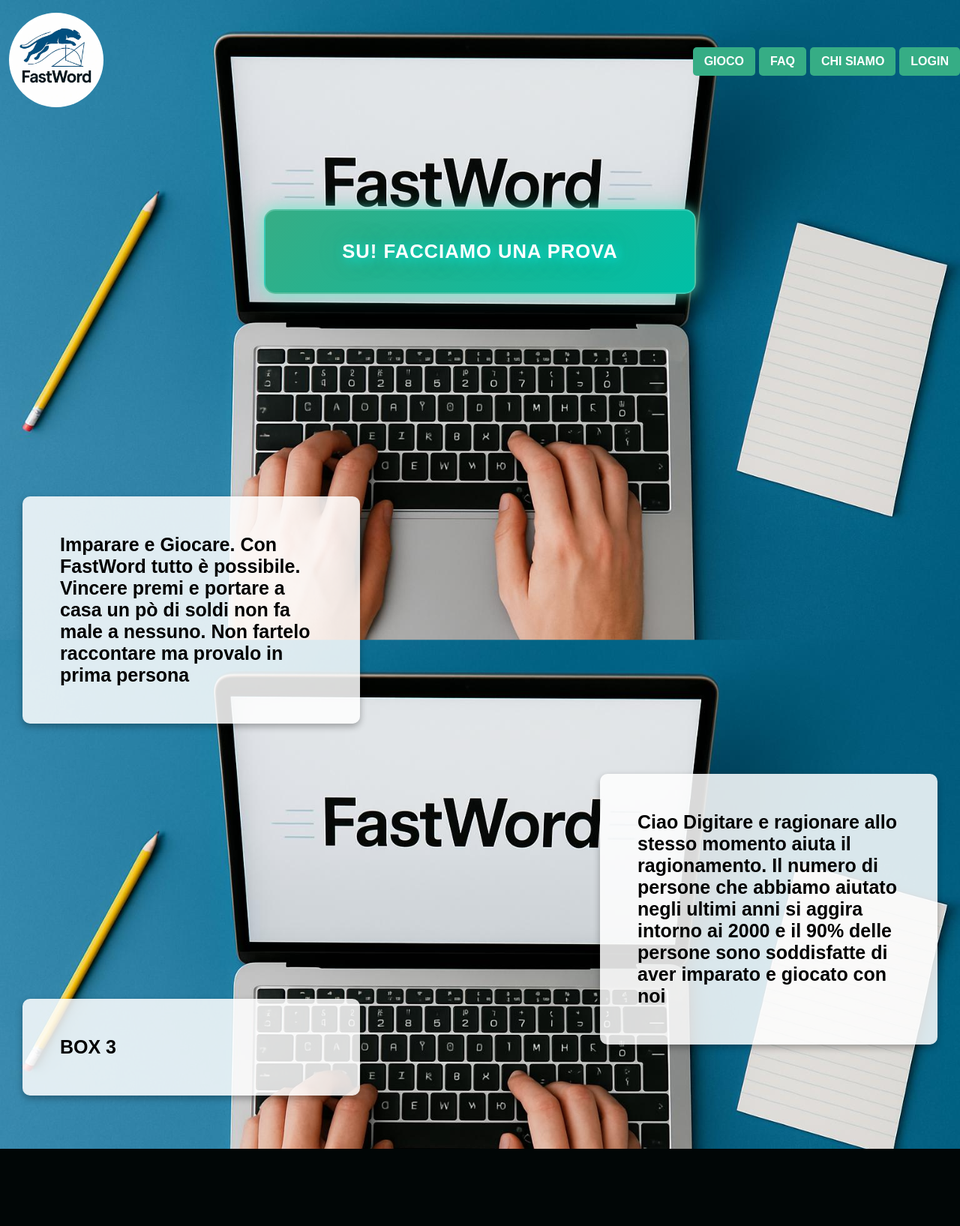
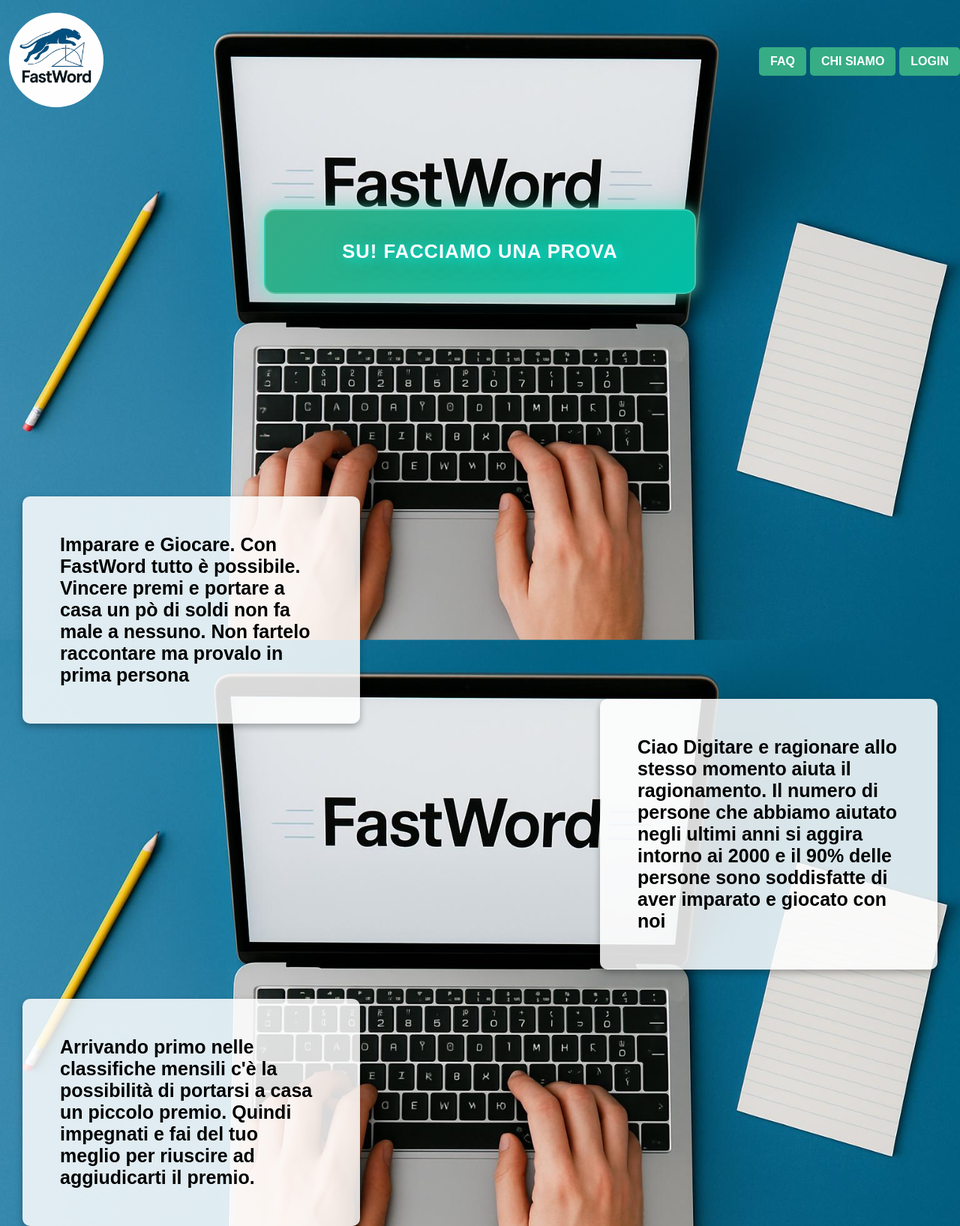
Before and after one commit to Francesco-Rosati19/FastWord, a PHP site: page / in a window 1280 px wide. Shown: the whole page at 75% size. Before the commit the page ends 1532 px from the top, so only its background shows below. Run offline with PHP 8.4, Linux system fonts and the light colour scheme.

Commit message:
Aggiustato un testo e aggiustato la pagina index

```diff
--- a/Gioco/texts/italiano/Francesco Totti.txt
+++ b/Gioco/texts/italiano/Francesco Totti.txt
@@ -1,3 +1,2 @@
-Francesco Totti è un ex calciatore italiano, di ruolo attaccante o centrocampista. Con la nazionale italiana è diventato campione del mondo nel 2006 e vicecampione d'Europa nel 2000.
-Considerato uno dei migliori giocatori italiani di tutti i tempi nonché tra i più forti al mondo della propria generazione,nel corso della sua carriera agonistica ha sempre militato nella Roma, squadra della quale è stato capitano dal 1998 al 2017, per un totale record di 19 stagioni,vincendo uno scudetto (2000-2001), due Supercoppe italiane (2001 e 2007) e due Coppe Italia (2006-2007 e 2007-2008).
+Francesco Totti è un ex calciatore italiano, di ruolo attaccante o centrocampista. Con la nazionale italiana è diventato campione del mondo nel 2006 e vicecampione d'Europa nel 2000.Considerato uno dei migliori giocatori italiani di tutti i tempi nonché tra i più forti al mondo della propria generazione,nel corso della sua carriera agonistica ha sempre militato nella Roma, squadra della quale è stato capitano dal 1998 al 2017, per un totale record di 19 stagioni,vincendo uno scudetto (2000-2001), due Supercoppe italiane (2001 e 2007) e due Coppe Italia (2006-2007 e 2007-2008).
 Con 250 reti all'attivo in Serie A, è il calciatore che ha realizzato il maggior numero di reti con la stessa squadra nella massima divisione italiana,di cui è il secondo miglior cannoniere di tutti i tempi dopo Silvio Piola;con i giallorossi ha segnato 307 reti complessive,le quali costituiscono un primato in Italia per una squadra di club.È inoltre l'attaccante con più presenze in Serie A (619, terzo giocatore in assoluto dietro Gianluigi Buffon e Paolo Maldini), competizione nella quale è l'unico calciatore, insieme a Maldini, ad aver preso parte a 25 stagioni e il solo andato a segno in 23 campionati, peraltro consecutivi.
--- a/Index/index.php
+++ b/Index/index.php
@@ -26,7 +26,6 @@
             <img src="logo.jpg" alt="Logo" class="logo">
         </div>
         <div class="bottoni">
-            <a href="../Gioco/gioco.php"> GIOCO </a>
             <a href="../Faq/faq.html"> FAQ </a>
             <a href="../Info/info.html"> CHI SIAMO</a>
             <a href="#" class="login"> LOGIN </a>
@@ -50,7 +49,11 @@
             si aggira intorno ai 2000 e il 90% delle persone sono
             soddisfatte di aver imparato e giocato con noi
         </div>
-        <div class="box" id="box3"> BOX 3</div>
+        <div class="box" id="box3">
+            Arrivando primo nelle classifiche mensili c'è la possibilità di portarsi a casa un piccolo premio.
+            Quindi impegnati e fai del tuo meglio per riuscire ad aggiudicarti il premio.
+        </div>
+
     </div>
 
     <!--CONTAINER POPUP-->
@@ -140,12 +143,12 @@
            let valid = true;
 
            if (password.length < 8) {
-              document.getElementById('passwordError').textContent = "La password deve contenere almeno 8 caratteri.";
+              document.getElementById('passwordError').textContent = "⚠️La password deve contenere almeno 8 caratteri.";
               valid = false;
            }
 
            if (password !== confirm) {
-               document.getElementById('confirmError').textContent = "Le password non coincidono.";
+               document.getElementById('confirmError').textContent = "⚠️Le password non coincidono.";
                valid = false;
             }
 
@@ -164,6 +167,11 @@
                 icon.textContent = "👁️";
             }
         }
+        // Rimuove il messaggio di errore email quando l'utente modifica il campo email nel form di registrazione
+        document.querySelector("#registerTab input[name='email']").addEventListener("input", function () {
+                document.getElementById('registerEmailError').textContent = "";
+        });
+
 
         const loginError = "<?= $loginError ?>";
         const registerError = "<?= $registerError ?>";
--- a/Index/styleIndex.css
+++ b/Index/styleIndex.css
@@ -92,7 +92,7 @@ body {
     left: 30px;
 }
 #box2{
-    top:400px;
+    top:300px;
     right:30px;
 }
 #box3{
```
